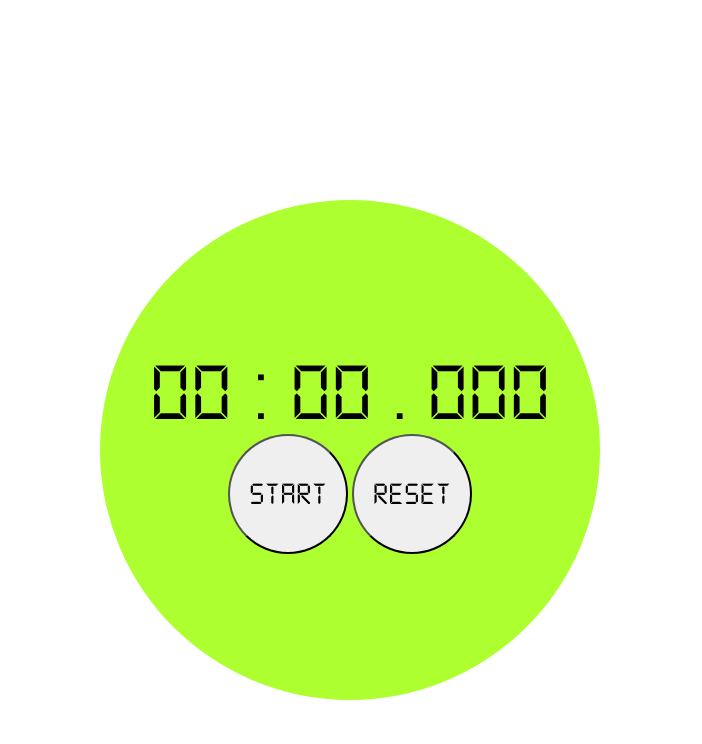
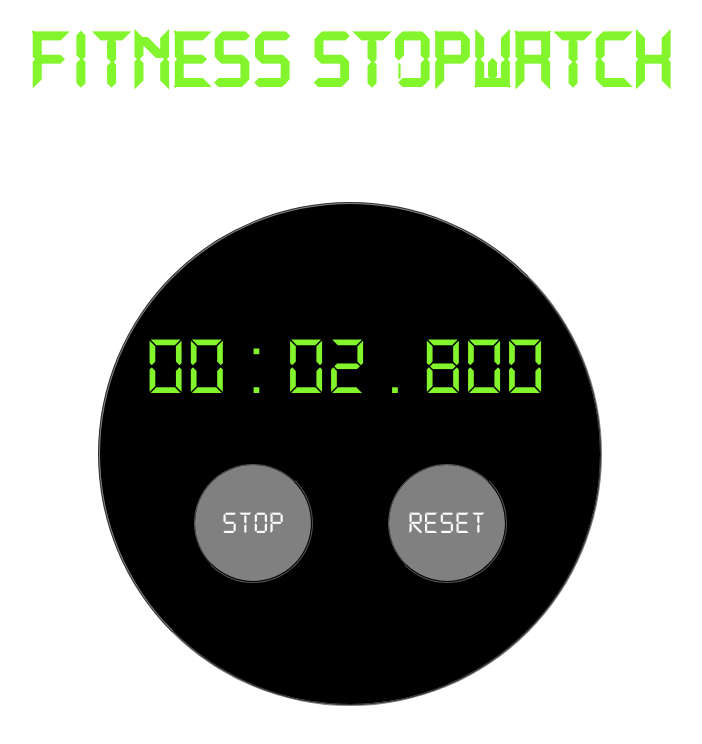
Before and after one commit to chiragdoctor/assignments, a website: page projects/stopwatch/stopwatch.html in a window 1280 px wide. Both pictures are taken after a click on the button "Start". Shown: the whole page, without its empty margins (290-992 px from the left). Drawn offline with Linux system fonts and the light colour scheme.

Commit message:
stopwatch: add css changes and logic for stopwatch

```diff
--- a/projects/stopwatch/css/styles.css
+++ b/projects/stopwatch/css/styles.css
@@ -7,19 +7,32 @@ body {
     font-family: digital;
 }
 
-#timer {
+h1 {
+    font-weight: bolder;
+    font-size: 82px;
+    margin: 20px auto 20px auto;
+    color: #83f52c;
     text-align: center;
-    background-color: greenyellow;
+
+}
+
+#container {
+    text-align: center;
+    border: 2px groove grey;
+    background-color: black;
     width: 500px;
     height: 500px;
     border-radius: 50%;
-    margin: 200px auto 0 auto;
+    margin: 100px auto 0 auto;
 }
 
-#time {
-    padding-top: 150px;
+#timmer {
+    padding: 100px 0 0 25px;
+    margin: 20px;
+    text-align: left;
     font-weight: 300;
     font-size: 84px;
+    color: #83f52c;
 }
 
 button {
@@ -29,6 +42,11 @@ button {
     font-size: 32px;
     border-radius: 50%;
     font-family: digital;
+    border: 2px groove black;
+    background-color: grey;
+    color: white;
+    font-weight: 200;
+    margin: 35px;
 }
 
 button:focus {
--- /dev/null
+++ b/projects/stopwatch/js/main.js
@@ -0,0 +1,27 @@
+const timmer =  document.getElementById('timmer');
+const toggleButton = document.getElementById('toggle');
+const resetButton = document.getElementById('reset');
+
+function start() {
+    watch.stop();
+    toggleButton.innerHTML = 'Start';
+}
+
+function stop() {
+    watch.start();
+    toggleButton.innerHTML = 'Stop';
+}
+
+function toggleClick() {
+    watch.isWatchOn ? start() : stop();
+}
+
+toggleButton.addEventListener('click', toggleClick);
+
+function resetClick() {
+    watch.reset();
+}
+
+resetButton.addEventListener('click', resetClick);
+
+const watch = new Stopwatch(timmer);
--- /dev/null
+++ b/projects/stopwatch/js/stopwatch.js
@@ -0,0 +1,56 @@
+function Stopwatch(timmer) {
+    this.isWatchOn = false;
+    let interval;
+    let time = 0;
+    let offset;
+
+    const deltaTime = () => {
+        let now = Date.now();
+        const timeElapsed = now - offset;
+        offset = now;
+        return timeElapsed;
+    }
+
+    const updateTime = () => {
+        if(this.isWatchOn) {
+            time += deltaTime();
+        }
+
+        const formattedTime = formatTime(time);
+        timmer.innerHTML = formattedTime;
+    }
+
+    const formatTime = (timeInMilliseconds) => {
+        const date = new Date(timeInMilliseconds);
+        const minutes = date.getMinutes().toString().padStart(2, '0');
+        const seconds = date.getSeconds().toString().padStart(2, '0');
+        const milliseconds = date.getMilliseconds().toString().padStart(3, '0');
+        // const formattedTime = minutes + ' : ' + seconds + ' . ' + milliseconds;
+        return `${minutes}  :  ${seconds} . ${milliseconds}`;
+    }
+
+    this.start = () => {
+        if (!this.isWatchOn) {
+            offset = Date.now();
+            this.isWatchOn = true;
+            interval = setInterval(updateTime, 100);;
+        }
+    }
+
+    this.stop = () => {
+        if (this.isWatchOn) {
+            this.isWatchOn = false;
+            clearInterval(interval);
+            interval = null;
+        }
+
+    }
+
+    this.reset = () => {
+        if(!this.isWatchOn) {
+            time = 0;
+            updateTime();
+        }
+    }
+
+}
--- a/projects/stopwatch/stopwatch.html
+++ b/projects/stopwatch/stopwatch.html
@@ -7,10 +7,13 @@
     <link rel="stylesheet" href="css/styles.css">
 </head>
 <body>
-    <div id="timer">
-        <div id="time">00 : 00 . 000</div>
-        <button id="start">Start</button>
+    <h1 id="title">Fitness Stopwatch</h1>
+    <div id="container">
+        <div id="timmer">00 : 00 . 000</div>
+        <button id="toggle" onclick="">Start</button>
         <button id="reset">Reset</button>
     </div>
 </body>
+<script src="./js/stopwatch.js"></script>
+<script src="./js/main.js"></script>
 </html>
```
